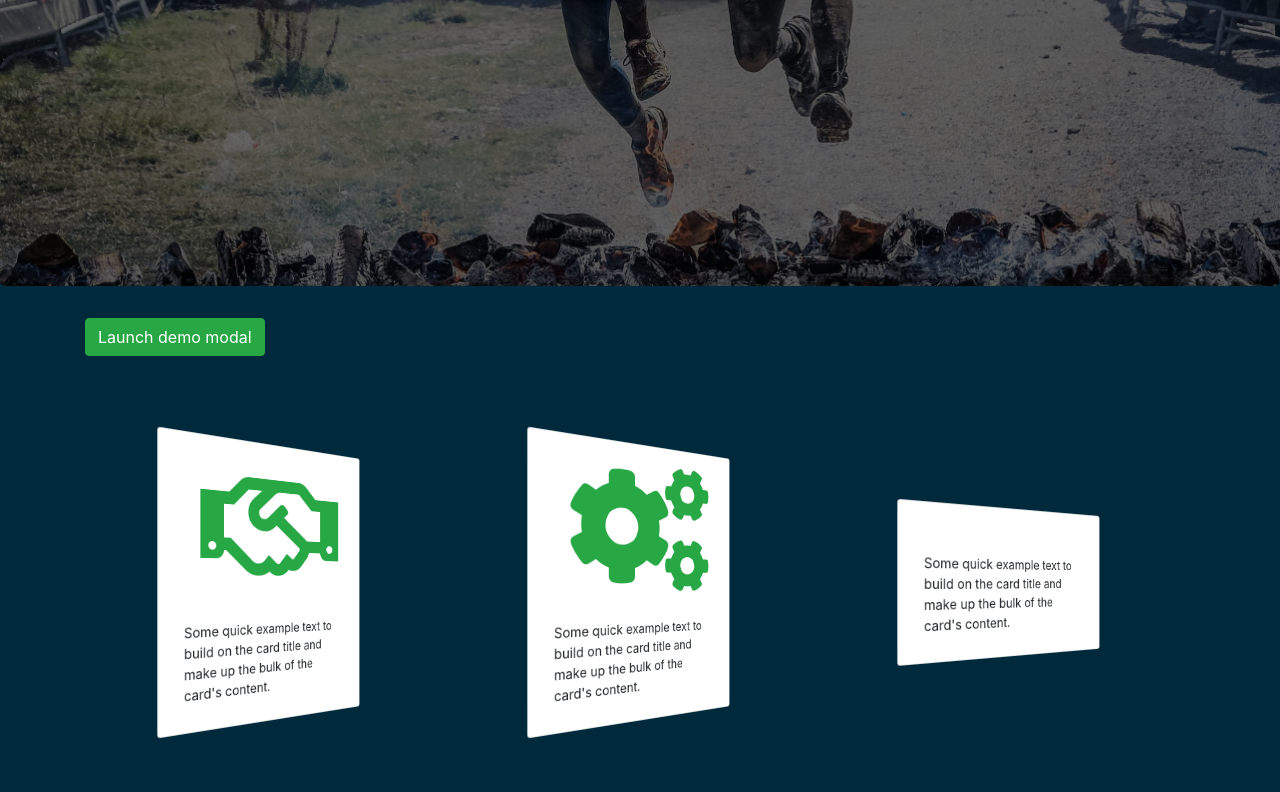
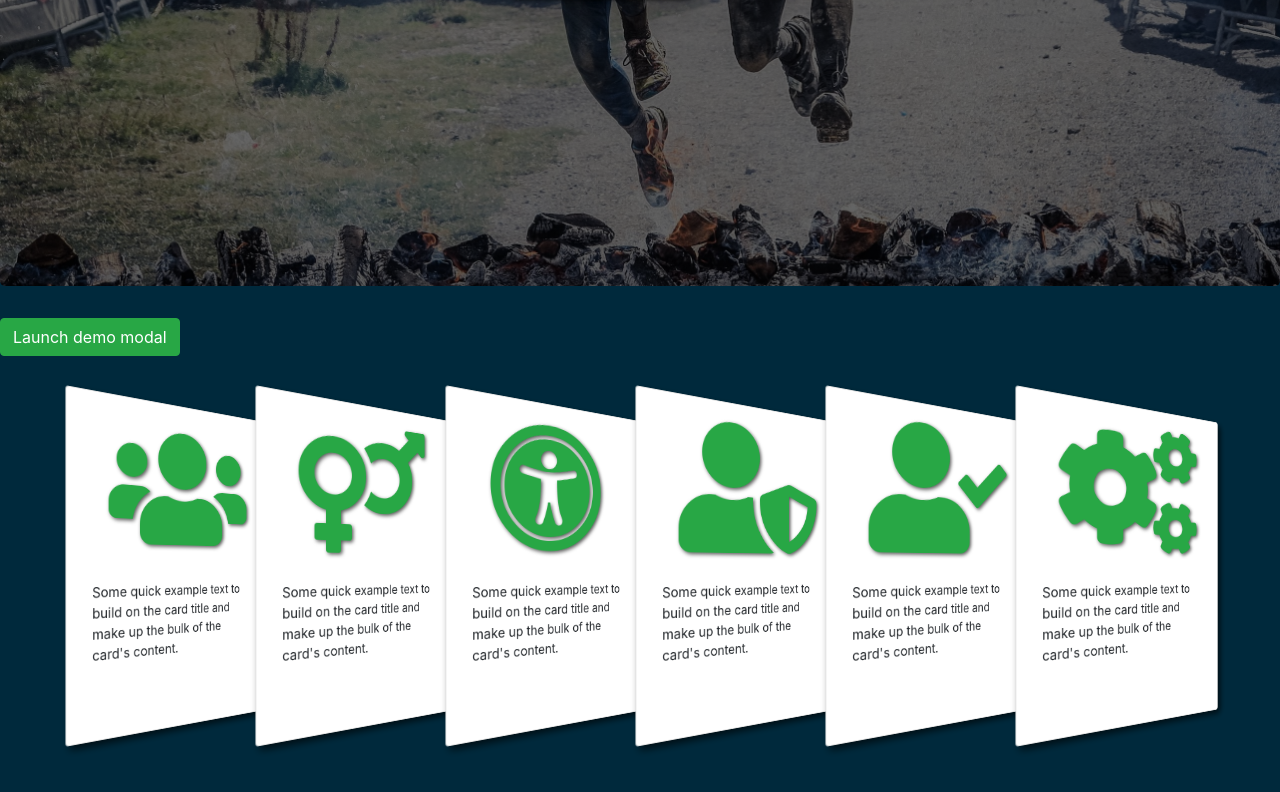
Before and after one commit to sarthakg043/Birthday-Twin, a plain HTML site: page index.html in a window 1280 px wide. Shown: the part 514-1306 px from the top of the page. Drawn offline with nearby package versions, Linux system fonts and the light colour scheme.

Commit message:
Birthday Twin v1.3

```diff
--- a/index.html
+++ b/index.html
@@ -105,32 +105,60 @@
 
 			<!-- About -->
 			<div id="content" class="row align-items-center">
-				<div class="col-md-6 col-lg-4">
+				<div class="col-6 col-md-1">
 					<div class="card" style="width: 18rem;">
-						<i class="far fa-handshake text-success card-img-top"></i>
+						<i class="fas fa-users text-success card-img-top"></i>
 						<div class="card-body">
 							<p class="card-text">Some quick example text to build on the card title and make up the bulk of the card's content.</p>
 						</div>
 					</div>
 				</div>
 
-				<div class="col-md-6 col-lg-4">
+				<div class="col-6 col-md-1">
 					<div class="card" style="width: 18rem;">
-						<i class="fas fa-cogs text-success card-img-top"></i>
+						<i class="fas fa-venus-mars text-success card-img-top"></i>
 						<div class="card-body">
 							<p class="card-text">Some quick example text to build on the card title and make up the bulk of the card's content.</p>
 						</div>
 					</div>
 				</div>
 
-				<div class="col-md-6 col-lg-4">
+				<div class="col-6 col-md-1">
 					<div class="card" style="width: 18rem;">
-						<i class="text-success card-img-top"></i>
+						<i class="fas fa-universal-access text-success card-img-top"></i>
 						<div class="card-body">
 							<p class="card-text">Some quick example text to build on the card title and make up the bulk of the card's content.</p>
 						</div>
 					</div>
 				</div>
+
+				<div class="col-6 col-md-1">
+					<div class="card" style="width: 18rem;">
+						<i class="fas fa-user-shield text-success card-img-top"></i>
+						<div class="card-body">
+							<p class="card-text">Some quick example text to build on the card title and make up the bulk of the card's content.</p>
+						</div>
+					</div>
+				</div>
+
+				<div class="col-6 col-md-1">
+					<div class="card" style="width: 18rem;">
+						<i class="fas fa-user-check text-success card-img-top rounded"></i>
+						<div class="card-body">
+							<p class="card-text">Some quick example text to build on the card title and make up the bulk of the card's content.</p>
+						</div>
+					</div>
+				</div>
+
+				<div class="col-6 col-md-1">
+					<div class="card" style="width: 18rem;">
+						<i class="fas fa-cogs text-success card-img-top rounded"></i>
+						<div class="card-body">
+							<p class="card-text">Some quick example text to build on the card title and make up the bulk of the card's content.</p>
+						</div>
+					</div>
+				</div>
+
 			</div>
 
 		</div>
--- a/style.css
+++ b/style.css
@@ -132,24 +132,37 @@ button:focus{
     box-shadow: none;
 }
 
+.container{
+    margin: 0;
+    padding: 0;
+}
+
 #content{
-    margin: 20px auto;
+    margin: 10px auto;
     justify-content: center;
     align-items: center;
 }
+#content div{
+    margin: auto;
+}
 
 .card{
+    height: 25em;
     margin: 10% auto;
     padding: 10px;
+    box-shadow: 5px 5px 10px #000a;
     transform-style: preserve-3d;
-    transform: perspective(500px) rotateY(30deg) scale(.8,.8);
+    transform: translate(-10%, 0) perspective(500px) rotateY(30deg) scale(.8,.8);
     transition: 2s;
 }
 .card:hover{
-    transform: perspective(500px) rotateY(0deg) scale(1.2,1.2);
+    transform: translate(-15%, -20%) perspective(500px) rotateY(0deg) scale(1.2,1.2);
+    box-shadow: 10px 10px 20px #0009;
+    z-index: 1;
 }
 
 .card i{
     font-size: 10em;
     margin: 5% 15%;
+    text-shadow: 2px 2px 5px #000a;
 }
```
Also changed, not shown: imgs/channel.svg (added).
